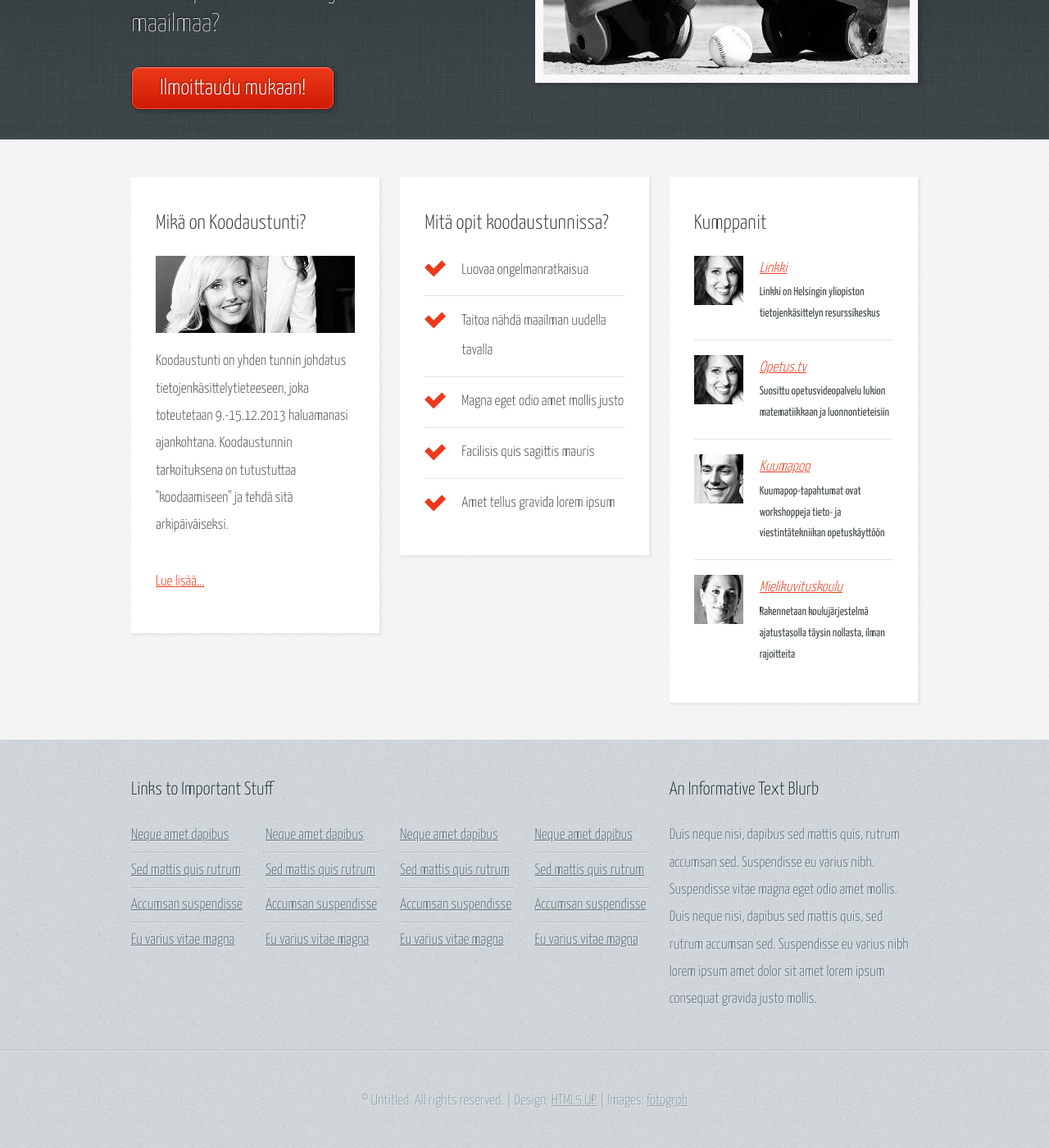
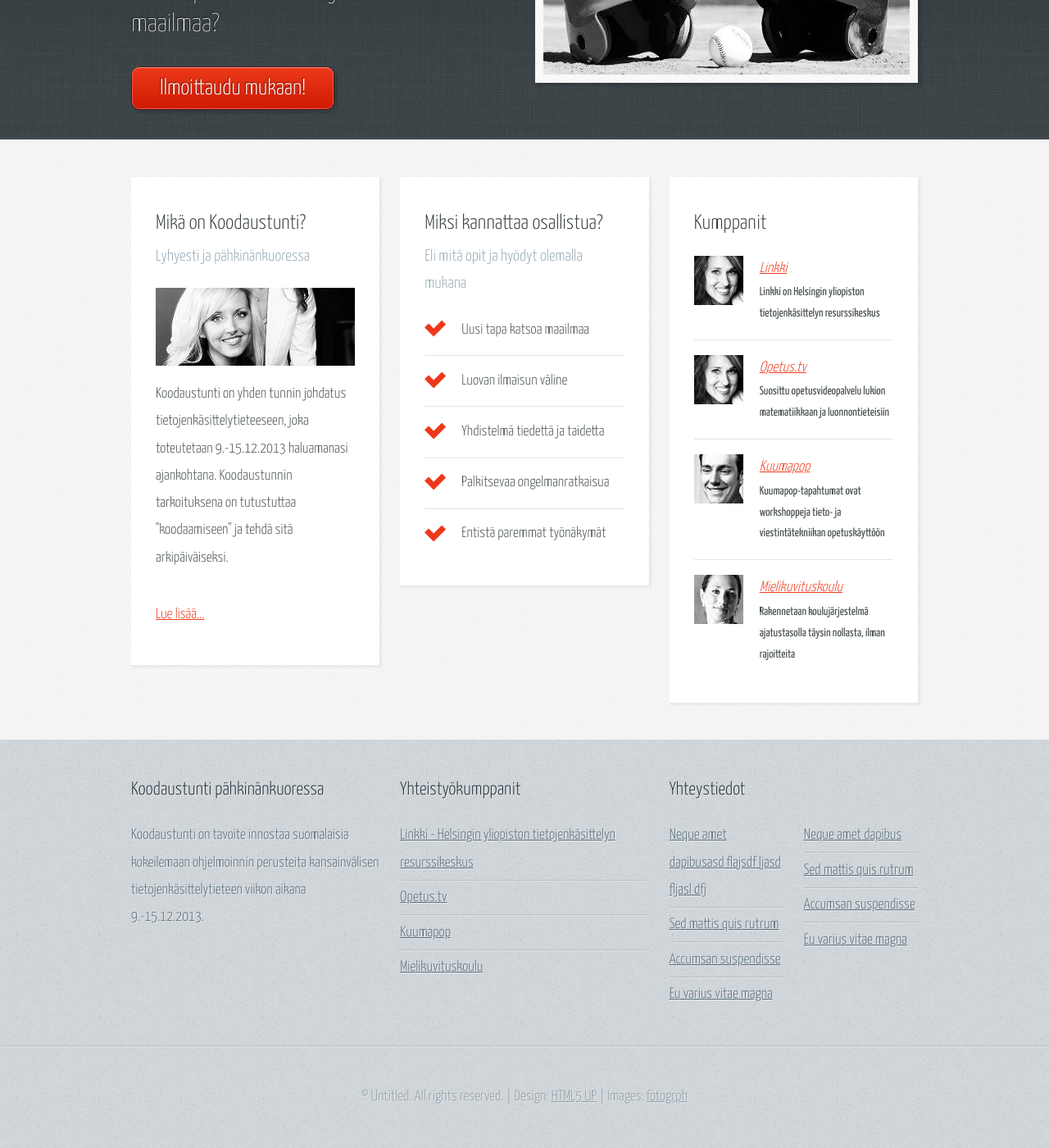
Before and after one commit to jannecederberg/koodaustunti.fi, a Jekyll site: the page built from index.html, in a window 1280 px wide and 1400 px high, scrolled down 260 px. Shown: the whole window at 82% size. Built offline with Jekyll 4.4.1, drawn with Linux system fonts in a browser that asks for light colours; Markdown is read by kramdown in place of the engine named in the settings; some of the changed text lies outside the part shown.

Commit message:
Sisältöä lisää

```diff
--- a/_config.yml
+++ b/_config.yml
@@ -1,3 +1,3 @@
-name: Koodaustunti
+name: "Koodaustunti 9.-15.12.2013"
 markdown: redcarpet
 pygments: true
--- a/_includes/etusivu_mika-on-koodaustunti.html
+++ b/_includes/_mika-on-koodaustunti.html
@@ -1,7 +1,7 @@
 <section>
   <header>
     <h2>Mikä on Koodaustunti?</h2>
-    <!--h3>A subheading about who we are</h3-->
+    <h3>Lyhyesti ja pähkinänkuoressa</h3>
   </header>
   <a href="#" class="feature-image"><img src="images/pic05.jpg" alt="" /></a>
   <p>
--- /dev/null
+++ b/_includes/_mita-opin-koodaustunnissa.html
@@ -0,0 +1,13 @@
+<section>
+  <header>
+    <h2>Miksi kannattaa osallistua?</h2>
+    <h3>Eli mitä opit ja hyödyt olemalla mukana</h3>
+  </header>
+  <ul class="check-list">
+    <li>Uusi tapa katsoa maailmaa</li>
+    <li>Luovan ilmaisun väline</li>
+    <li>Yhdistelmä tiedettä ja taidetta</li>
+    <li>Palkitsevaa ongelmanratkaisua</li>
+    <li>Entistä paremmat työnäkymät</li>
+  </ul>
+</section>
--- /dev/null
+++ b/_includes/footer.html
@@ -0,0 +1,75 @@
+      <div id="footer-wrapper">
+        <footer id="footer" class="container">
+          <div class="row">
+            <div class="4u">
+              <!-- Blurb -->
+                <section>
+                  <h2>Koodaustunti pähkinänkuoressa</h2>
+                  <p>
+                    Koodaustunti on tavoite innostaa suomalaisia kokeilemaan ohjelmoinnin perusteita
+                    kansainvälisen tietojenkäsittelytieteen viikon aikana 9.-15.12.2013.
+                  </p>
+                </section>
+            </div>
+
+            <div class="4u">
+              <!-- Links -->
+                <section>
+                  <h2>Yhteistyökumppanit</h2>
+                  <div>
+                    <div class="row">
+                      <div class="12u">
+                        <ul class="link-list last-child">
+                          <li><a href="http://linkki.cs.helsinki.fi">Linkki - Helsingin yliopiston tietojenkäsittelyn resurssikeskus</a></li>
+                          <li><a href="http://opetus.tv">Opetus.tv</a></li>
+                          <li><a href="http://www.kuumapop.fi">Kuumapop</a></li>
+                          <li><a href="http://www.mielikuvituskoulu.fi">Mielikuvituskoulu</a></li>
+                        </ul>
+                      </div>
+                      <!--div class="6u">
+                        <ul class="link-list last-child">
+                          <li><a href="#">Neque amet dapibus</a></li>
+                          <li><a href="#">Sed mattis quis rutrum</a></li>
+                          <li><a href="#">Accumsan suspendisse</a></li>
+                          <li><a href="#">Eu varius vitae magna</a></li>
+                        </ul>
+                      </div-->
+                    </div>
+                  </div>
+                </section>
+            </div>
+
+            <div class="4u">
+              <section>
+                <h2>Yhteystiedot</h2>
+                  <div>
+                    <div class="row">
+                      <div class="6u">
+                        <ul class="link-list last-child">
+                          <li><a href="#">Neque amet dapibusasd flajsdf ljasd fljasl dfj</a></li>
+                          <li><a href="#">Sed mattis quis rutrum</a></li>
+                          <li><a href="#">Accumsan suspendisse</a></li>
+                          <li><a href="#">Eu varius vitae magna</a></li>
+                        </ul>
+                      </div>
+                      <div class="6u">
+                        <ul class="link-list last-child">
+                          <li><a href="#">Neque amet dapibus</a></li>
+                          <li><a href="#">Sed mattis quis rutrum</a></li>
+                          <li><a href="#">Accumsan suspendisse</a></li>
+                          <li><a href="#">Eu varius vitae magna</a></li>
+                        </ul>
+                      </div>
+                    </div>
+                  </div>
+              </section>
+            </div>
+
+          </div>
+        </footer>
+      </div>
+
+    <!-- Copyright -->
+      <div id="copyright">
+        &copy; Untitled. All rights reserved. | Design: <a href="http://html5up.net">HTML5 UP</a> | Images: <a href="http://fotogrph.com">fotogrph</a>
+      </div>
--- a/_includes/head.html
+++ b/_includes/head.html
@@ -6,8 +6,8 @@
 -->
 <html>
 	<head>
+		<meta http-equiv="content-type" content="text/html; charset=utf-8" />
 		<title>{{ page.title }} | {{ site.name }}</title>
-		<meta http-equiv="content-type" content="text/html; charset=utf-8" />
 		<meta name="description" content="" />
 		<meta name="keywords" content="" />
 		<script src="js/jquery.min.js"></script>
--- a/_includes/logo-ja-valikko.html
+++ b/_includes/logo-ja-valikko.html
@@ -3,9 +3,9 @@
 <nav id="nav">
   <!--a href="index.html">Etusivu</a-->
   <a href="#">Mikä?</a>
-  <a href="videot.html">Videot</a>
-  <a href="ohjeet.html">Ohjeet</a>
-  <a href="#">Pajat</a>
+  <a href="videot.html">Esittelyvideot</a>
+  <a href="ohjeet.html">Miten aloitan?</a>
+  <a href="pajat.html">Pajat</a>
   <a href="#">Kumppanit</a>
   <a href="#">Mukaan!</a>
 </nav>
--- a/_layouts/etusivu.html
+++ b/_layouts/etusivu.html
@@ -109,25 +109,13 @@
               <div class="4u">
 
                 <!-- Box #1 -->
-                  {% include etusivu_mika-on-koodaustunti.html %}
+                  {% include _mika-on-koodaustunti.html %}
 
               </div>
               <div class="4u">
 
                 <!-- Box #2 -->
-                  <section>
-                    <header>
-                      <h2>Mitä opit koodaustunnissa?</h2>
-                      <!--h3>...sekä tiedettä että taidetta...</h3-->
-                    </header>
-                    <ul class="check-list">
-                      <li>Luovaa ongelmanratkaisua</li>
-                      <li>Taitoa nähdä maailman uudella tavalla</li>
-                      <li>Magna eget odio amet mollis justo</li>
-                      <li>Facilisis quis sagittis mauris</li>
-                      <li>Amet tellus gravida lorem ipsum</li>
-                    </ul>
-                  </section>
+                  {% include _mita-opin-koodaustunnissa.html %}
 
               </div>
               <div class="4u">
@@ -170,75 +158,7 @@
       </div>
 
     <!-- Footer -->
-      <div id="footer-wrapper">
-        <footer id="footer" class="container">
-          <div class="row">
-            <div class="8u">
-
-              <!-- Links -->
-                <section>
-                  <h2>Links to Important Stuff</h2>
-                  <div>
-                    <div class="row">
-                      <div class="3u">
-                        <ul class="link-list last-child">
-                          <li><a href="#">Neque amet dapibus</a></li>
-                          <li><a href="#">Sed mattis quis rutrum</a></li>
-                          <li><a href="#">Accumsan suspendisse</a></li>
-                          <li><a href="#">Eu varius vitae magna</a></li>
-                        </ul>
-                      </div>
-                      <div class="3u">
-                        <ul class="link-list last-child">
-                          <li><a href="#">Neque amet dapibus</a></li>
-                          <li><a href="#">Sed mattis quis rutrum</a></li>
-                          <li><a href="#">Accumsan suspendisse</a></li>
-                          <li><a href="#">Eu varius vitae magna</a></li>
-                        </ul>
-                      </div>
-                      <div class="3u">
-                        <ul class="link-list last-child">
-                          <li><a href="#">Neque amet dapibus</a></li>
-                          <li><a href="#">Sed mattis quis rutrum</a></li>
-                          <li><a href="#">Accumsan suspendisse</a></li>
-                          <li><a href="#">Eu varius vitae magna</a></li>
-                        </ul>
-                      </div>
-                      <div class="3u">
-                        <ul class="link-list last-child">
-                          <li><a href="#">Neque amet dapibus</a></li>
-                          <li><a href="#">Sed mattis quis rutrum</a></li>
-                          <li><a href="#">Accumsan suspendisse</a></li>
-                          <li><a href="#">Eu varius vitae magna</a></li>
-                        </ul>
-                      </div>
-                    </div>
-                  </div>
-                </section>
-
-            </div>
-            <div class="4u">
-
-              <!-- Blurb -->
-                <section>
-                  <h2>An Informative Text Blurb</h2>
-                  <p>
-                    Duis neque nisi, dapibus sed mattis quis, rutrum accumsan sed. Suspendisse eu
-                    varius nibh. Suspendisse vitae magna eget odio amet mollis. Duis neque nisi,
-                    dapibus sed mattis quis, sed rutrum accumsan sed. Suspendisse eu varius nibh
-                    lorem ipsum amet dolor sit amet lorem ipsum consequat gravida justo mollis.
-                  </p>
-                </section>
-
-            </div>
-          </div>
-        </footer>
-      </div>
-
-    <!-- Copyright -->
-      <div id="copyright">
-        &copy; Untitled. All rights reserved. | Design: <a href="http://html5up.net">HTML5 UP</a> | Images: <a href="http://fotogrph.com">fotogrph</a>
-      </div>
+      {% include footer.html %}
 
   </body>
 </html>
```
Also changed, not shown: ohjeet.md (+3 -1 lines), pajat.md (added, +15 -0 lines).
